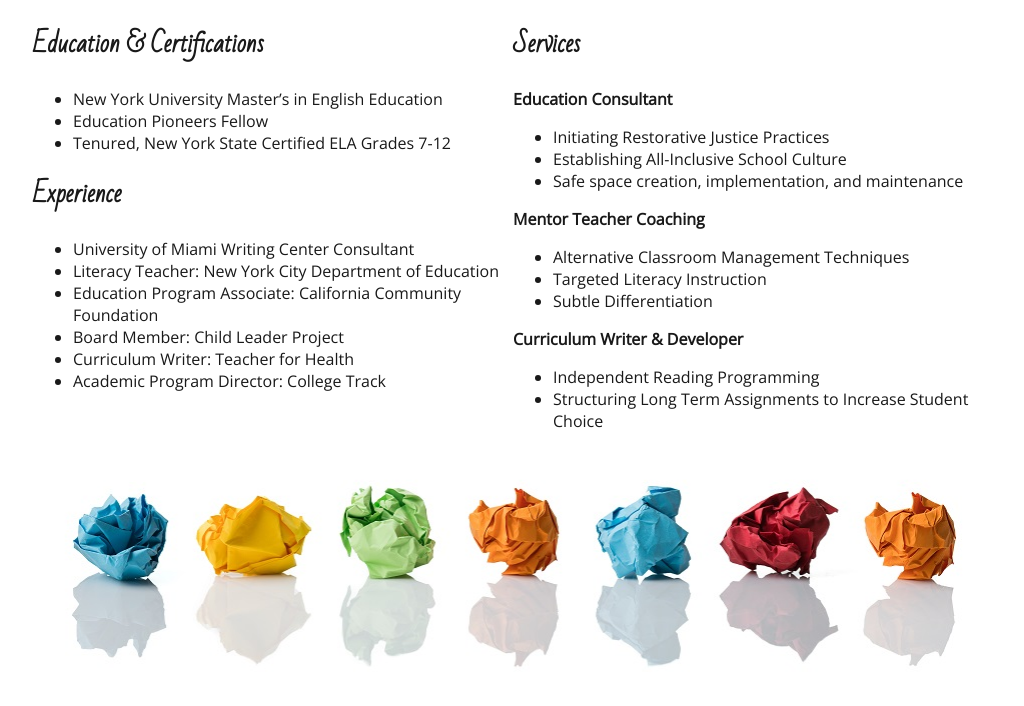
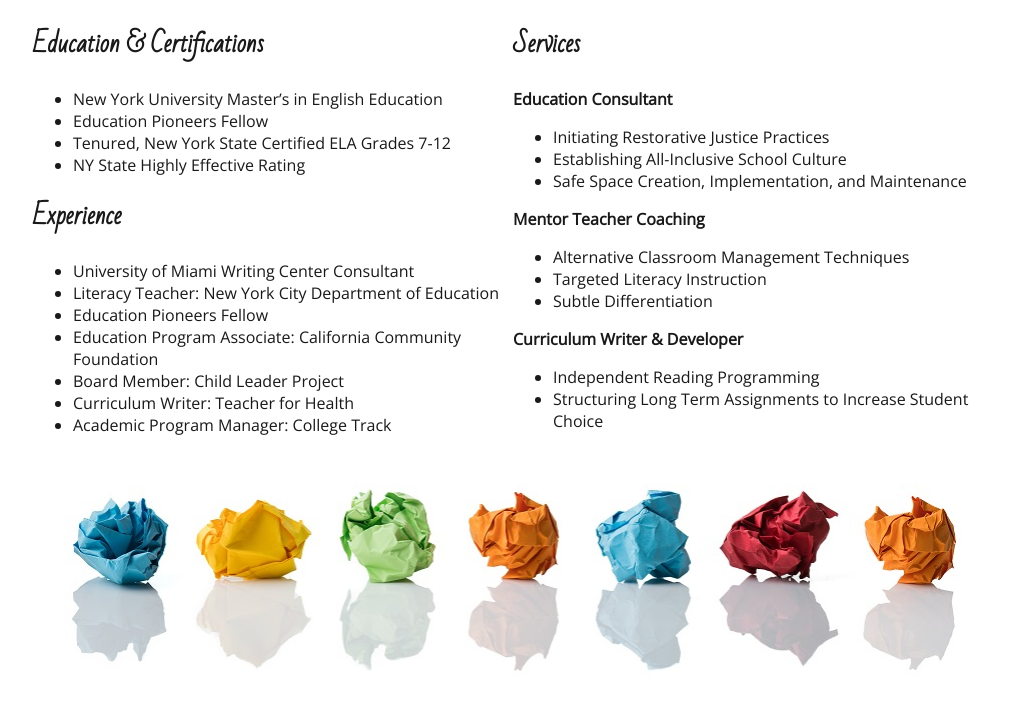
Before and after one commit to cem192/cem192.github.io, a plain HTML site: page cmsite/teacher.html in a window 1280 px wide. Shown: the part 163-869 px from the top of the page, without its empty margins (127-1151 px from the left). Drawn offline with nearby package versions, Linux system fonts and the light colour scheme.

Commit message:
Trying to fix
My broken code

```diff
--- a/cmsite/teacher.html
+++ b/cmsite/teacher.html
@@ -30,16 +30,18 @@
       <li>New York University Master’s in English Education</li>
       <li>Education Pioneers Fellow</li>
       <li>Tenured, New York State Certified ELA Grades 7-12</li>
+      <li> NY State Highly Effective Rating</li>
      </ul>
 
     <h2>Experience</h2>
     <ul>
       <li>University of Miami Writing Center Consultant</li>
       <li>Literacy Teacher: New York City Department of Education</li>
+      <li>Education Pioneers Fellow</li>
       <li>Education Program Associate: California Community Foundation</li>
       <li>Board Member: Child Leader Project</li>
       <li>Curriculum Writer: Teacher for Health</li>
-      <li>Academic Program Director: College Track</li>
+      <li>Academic Program Manager: College Track</li>
     </ul>
   </section>
 
@@ -49,7 +51,7 @@
     <ul>
       <li>Initiating Restorative Justice Practices</li>
       <li>Establishing All-Inclusive School Culture</li>
-      <li>Safe space creation, implementation, and maintenance</li>
+      <li>Safe Space Creation, Implementation, and Maintenance</li>
   </ul>
 
     <p><strong>Mentor Teacher Coaching</strong></p>
```
Also changed, not shown: cmsite/index.html (+3 -3 lines), cmsite/writer.html (+2 -2 lines).
